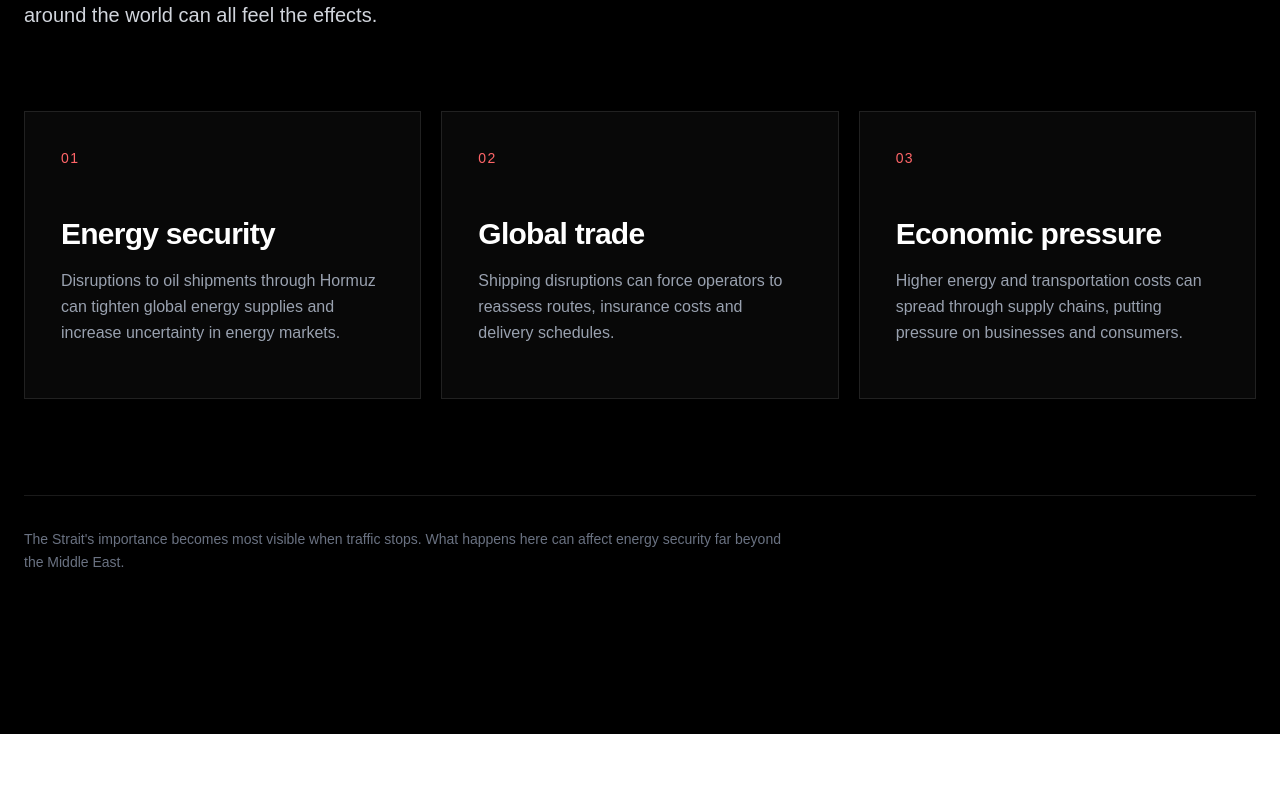
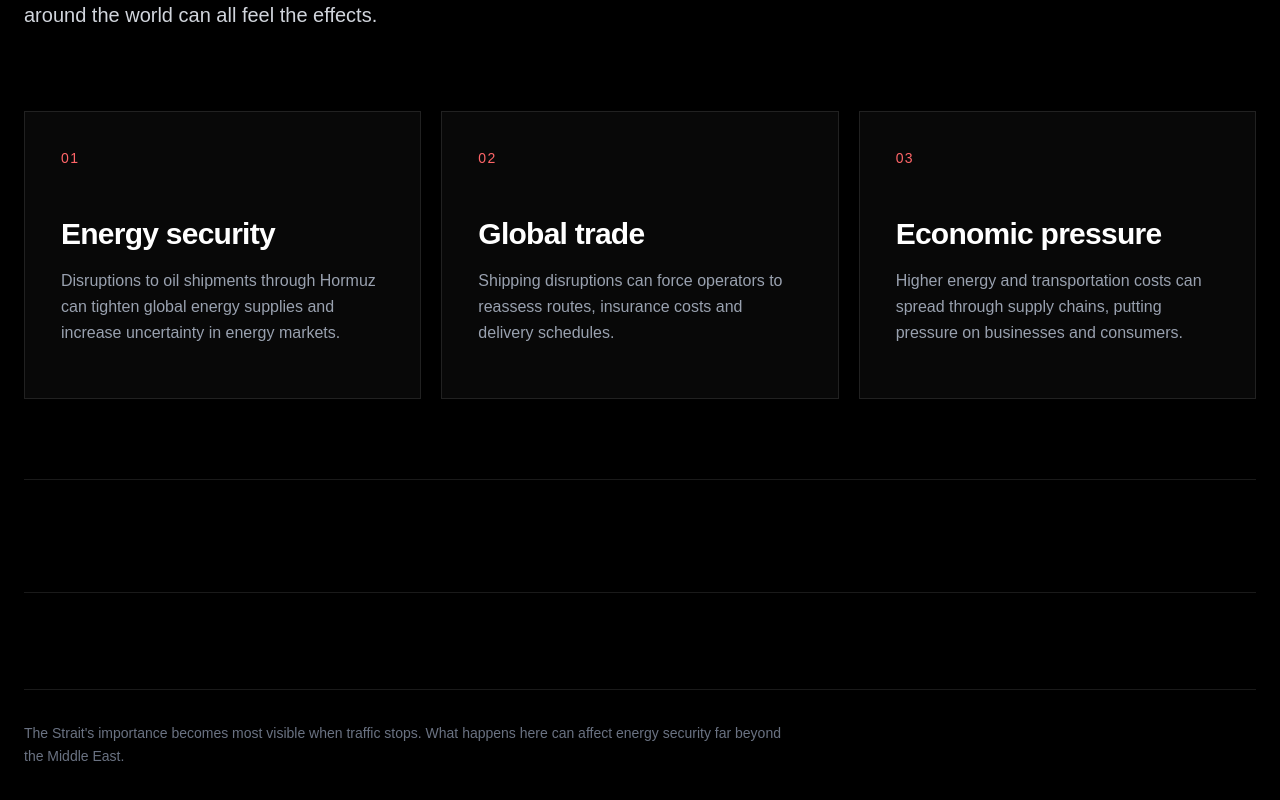
Before and after one commit to Reketino/Strait-of-Hormuz, a Next.js app: page /story in a window 1280 px wide. Shown: the part 8834-9634 px from the top of the page. Before the commit the page ends 9568 px from the top, so only its background shows below. Built offline with nearby package versions, Linux system fonts and the light colour scheme; no server answers.

Commit message:
refactor: add new section for oil impact in ImpactSection for improved organization

```diff
--- a/src/components/story/ImpactSection.tsx
+++ b/src/components/story/ImpactSection.tsx
@@ -155,6 +155,13 @@ export default function ImpactSection() {
           ))}
         </section>
 
+        <section
+        aria-labelledby="oil-impact-heading"
+        className="mt-20 grid gap-10 border-y border-white/10 py-10 md:grid-cols-[1fr_auto] md:items-center md:py-14"
+        >
+
+        </section>
+
         <footer className="mt-24 border-t border-white/10 pt-8">
           <p className="max-w-3xl text-sm leading-relaxed text-gray-500">
             The Strait's importance becomes most visible when traffic stops.
```
